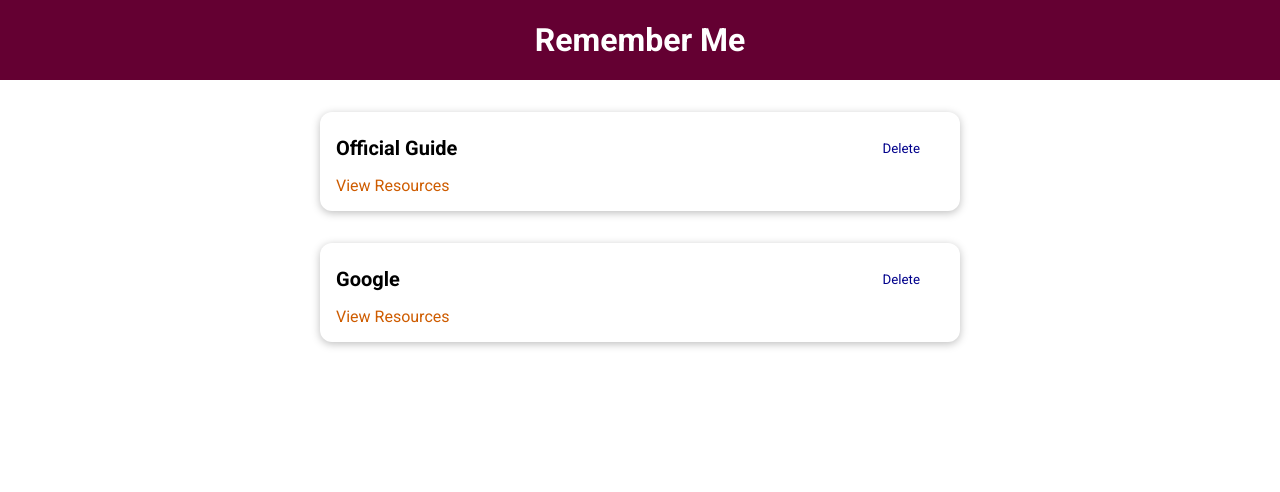
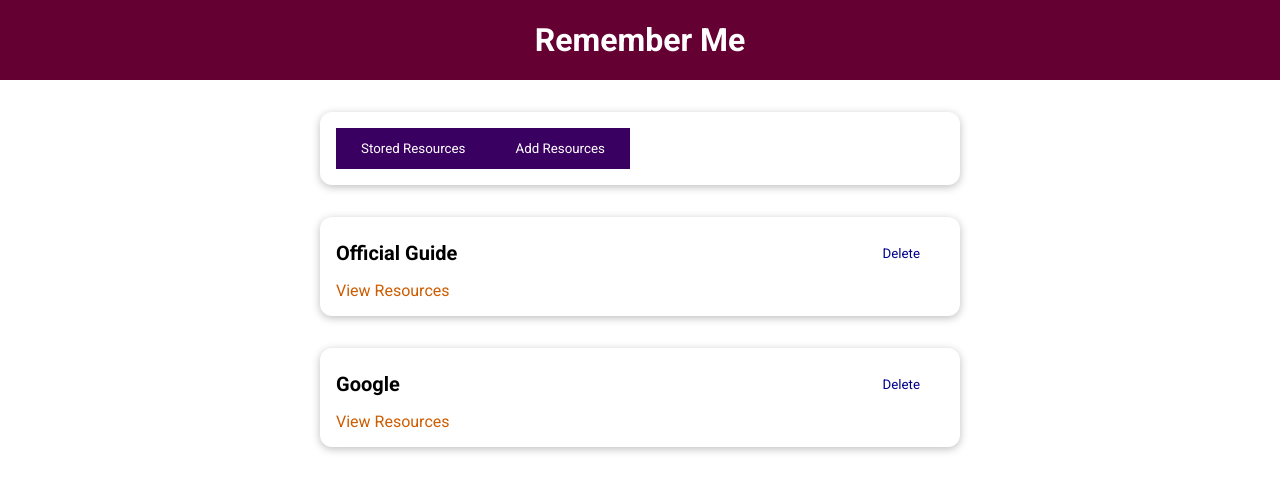
Before and after one commit to hamid2117/vue_fundamentals, a Vue app in the folder 6-rememberme-project/: page / in a window 1280 px wide. Shown: the top 492 px of the page. Built offline with nearby package versions, Linux system fonts and the light colour scheme.

Commit message:
added tab functionality and provide with inject

```diff
--- a/6-rememberme-project/src/App.vue
+++ b/6-rememberme-project/src/App.vue
@@ -2,33 +2,20 @@
   <div>
     <base-header title="Remember Me" />
   </div>
-  <stored-resource :resource="storedResources" />
+  <the-resource />
 </template>
 <script>
-import StoredResource from './components/learning-resource/StoredResources.vue'
 import BaseHeader from './components/layouts/TheHeader.vue'
+import TheResource from './components/learning-resource/TheResource.vue'
+
 export default {
   components: {
-    StoredResource,
+    TheResource,
     BaseHeader
   },
   data() {
     return {
-      selectedTab: 'stored-resources',
-      storedResources: [
-        {
-          id: 'official-guide',
-          title: 'Official Guide',
-          description: 'The official Vue.js documentation.',
-          link: 'https://vuejs.org'
-        },
-        {
-          id: 'google',
-          title: 'Google',
-          description: 'Learn to google...',
-          link: 'https://google.org'
-        }
-      ]
+      selectedTab: 'stored-resources'
     }
   }
 }
--- a/6-rememberme-project/src/components/UI/BaseButton.vue
+++ b/6-rememberme-project/src/components/UI/BaseButton.vue
@@ -14,7 +14,7 @@ button {
   font-family: inherit;
   background-color: #3a0061;
   border: 1px solid #3a0061;
-  color: darkblue;
+  color: white;
   cursor: pointer;
 }
 
--- a/6-rememberme-project/src/components/learning-resource/AddResource.vue
+++ b/6-rememberme-project/src/components/learning-resource/AddResource.vue
@@ -1,3 +1,8 @@
+<template></template>
+
+<script>
+export default {}
+</script>
 <style scoped>
 label {
   font-weight: bold;
--- a/6-rememberme-project/src/components/learning-resource/StoredResources.vue
+++ b/6-rememberme-project/src/components/learning-resource/StoredResources.vue
@@ -17,7 +17,7 @@ export default {
   components: {
     learningResource
   },
-  props: ['resource']
+  inject: ['resource']
 }
 </script>
 
--- /dev/null
+++ b/6-rememberme-project/src/components/learning-resource/TheResource.vue
@@ -0,0 +1,46 @@
+<template>
+  <base-card>
+    <base-button @click="setSelectedTab('stored-resource')">Stored Resources</base-button>
+    <base-button @click="setSelectedTab('add-resource')">Add Resources</base-button>
+  </base-card>
+  <component :is="selectedTab"></component>
+</template>
+<script>
+import StoredResource from './StoredResources.vue'
+import AddResource from './AddResource.vue'
+export default {
+  components: {
+    StoredResource,
+    AddResource
+  },
+  data() {
+    return {
+      selectedTab: 'stored-resource',
+      storedResources: [
+        {
+          id: 'official-guide',
+          title: 'Official Guide',
+          description: 'The official Vue.js documentation.',
+          link: 'https://vuejs.org'
+        },
+        {
+          id: 'google',
+          title: 'Google',
+          description: 'Learn to google...',
+          link: 'https://google.com'
+        }
+      ]
+    }
+  },
+  provide() {
+    return {
+      resource: this.storedResources
+    }
+  },
+  methods: {
+    setSelectedTab(tab) {
+      this.selectedTab = tab
+    }
+  }
+}
+</script>
```
